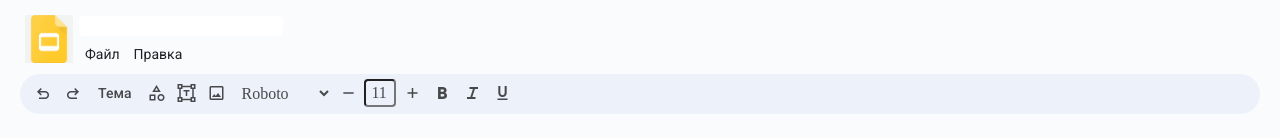
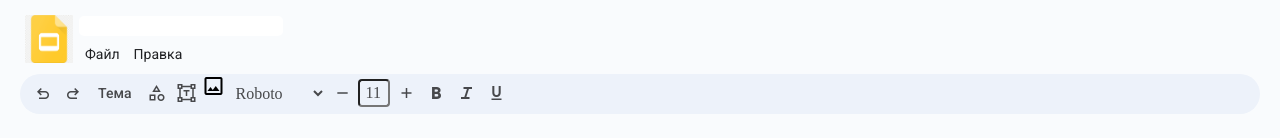
Before and after one commit to Romancikh/presentation-maker, a React (Vite) app: page / in a window 1280 px wide. Shown: the top 138 px of the page. Built offline with nearby package versions, Linux system fonts and the light colour scheme.

Commit message:
Add uploader background with bug

```diff
--- a/src/components/ToolBar/ToolBar.tsx
+++ b/src/components/ToolBar/ToolBar.tsx
@@ -6,6 +6,7 @@ import Select from "../common/Select/Select.tsx";
 import { fontOptions, insertTextOnClick } from "../../constants/ToolBar.ts";
 import { PresentationContext } from "../../contexts/presentation.tsx";
 import classes from "./ToolBar.module.css";
+import InputImage from "../common/InputImage/InputImage.tsx";
 
 function ToolBar() {
   const { presentation, setPresentation } = useContext(PresentationContext);
@@ -22,8 +23,8 @@ function ToolBar() {
           insertTextOnClick(presentation, setPresentation);
         }}
       />
-      <Button icon={"image"} />
-      {/*<InputImage icon={"image"} />*/}
+      {/*<Button icon={"image"} />*/}
+      <InputImage icon={"image"} />
       <Select options={fontOptions} className={classes["font-select"]} />
       <Button icon={"remove"} />
       <Input defaultValue={11} className={classes["size-shrift-input"]} />
--- a/src/components/common/InputImage/InputImage.tsx
+++ b/src/components/common/InputImage/InputImage.tsx
@@ -13,17 +13,19 @@ function InputImage({ icon }: InputImageProps) {
     const file = event.target.files?.[0];
 
     if (file) {
+      const newPresentation = { ...presentation };
+
       const reader = new FileReader();
       reader.onloadend = () => {
-        const newPresentation = { ...presentation };
+        const imageDataUrl = reader.result as string;
 
-        const imageDataUrl = reader.result as string;
         if (newPresentation.currentSlide) {
           newPresentation.currentSlide.background = imageDataUrl;
         }
-        setPresentation(newPresentation);
       };
       reader.readAsDataURL(file);
+
+      setPresentation(newPresentation);
     }
   };
 
@@ -31,8 +33,8 @@ function InputImage({ icon }: InputImageProps) {
     <div>
       <label id="imageInput">
         <span className={"material-symbols-outlined"}>{icon}</span>
+        <input className={classes.hidden} id="imageInput" type="file" accept="image/*" onChange={handleImageChange} />
       </label>
-      <input className={classes.hidden} id="imageInput" type="file" accept="image/*" onChange={handleImageChange} />
     </div>
   );
 }
```
